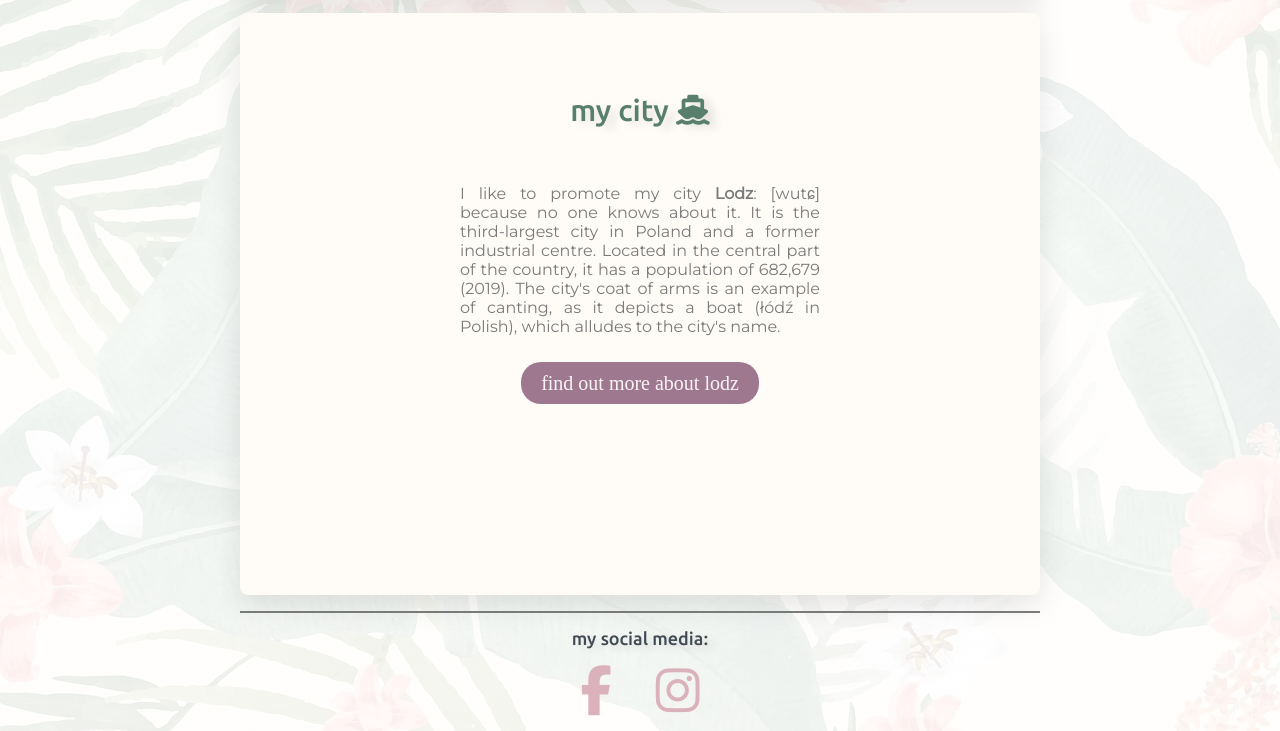
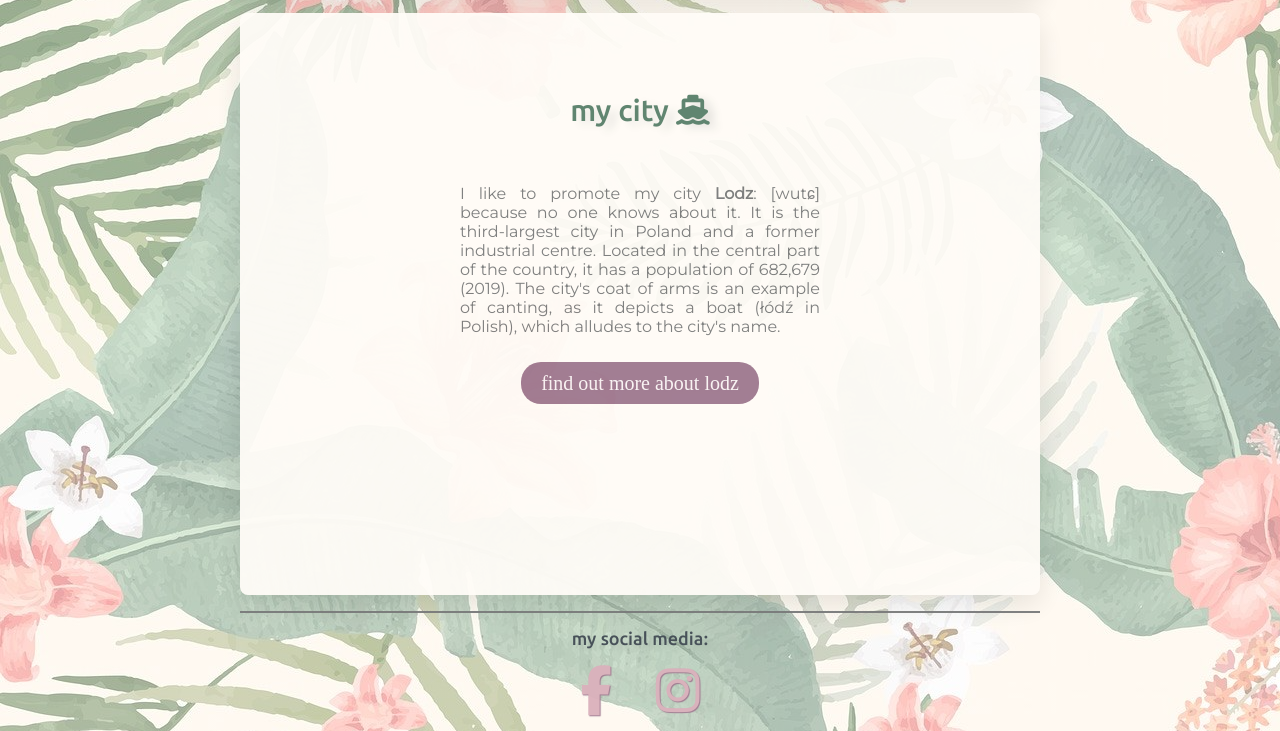
Before and after one commit to agukly/profile, a plain HTML site: page index.html in a window 1280 px wide. Shown: the part 1854-2585 px from the top of the page. Drawn offline with Linux system fonts and the light colour scheme.

Commit message:
finish my profil page

```diff
--- a/style.css
+++ b/style.css
@@ -50,8 +50,8 @@ p {
 
 body {
   margin: 0;
-  background-image:  linear-gradient(rgba(255, 255, 255, 0.9), rgba(255, 255, 255, 0.9)), url(images/backgroud2.jpeg);
-
+  background-image:  linear-gradient(rgba(255, 255, 255, 0.5), rgba(255, 255, 255, 0.5)), url(images/backgroud2.jpeg);
+  opacity: 0.95;
 
 }
 
@@ -59,6 +59,7 @@ a {
   text-decoration: none;
   color:#DBB1BC;
   transition:all 0.3s ease;
+  text-shadow: 1px 1px 1px #9E788F;
 }
 
 a:hover {
```
Also changed, not shown: 1 other file.
